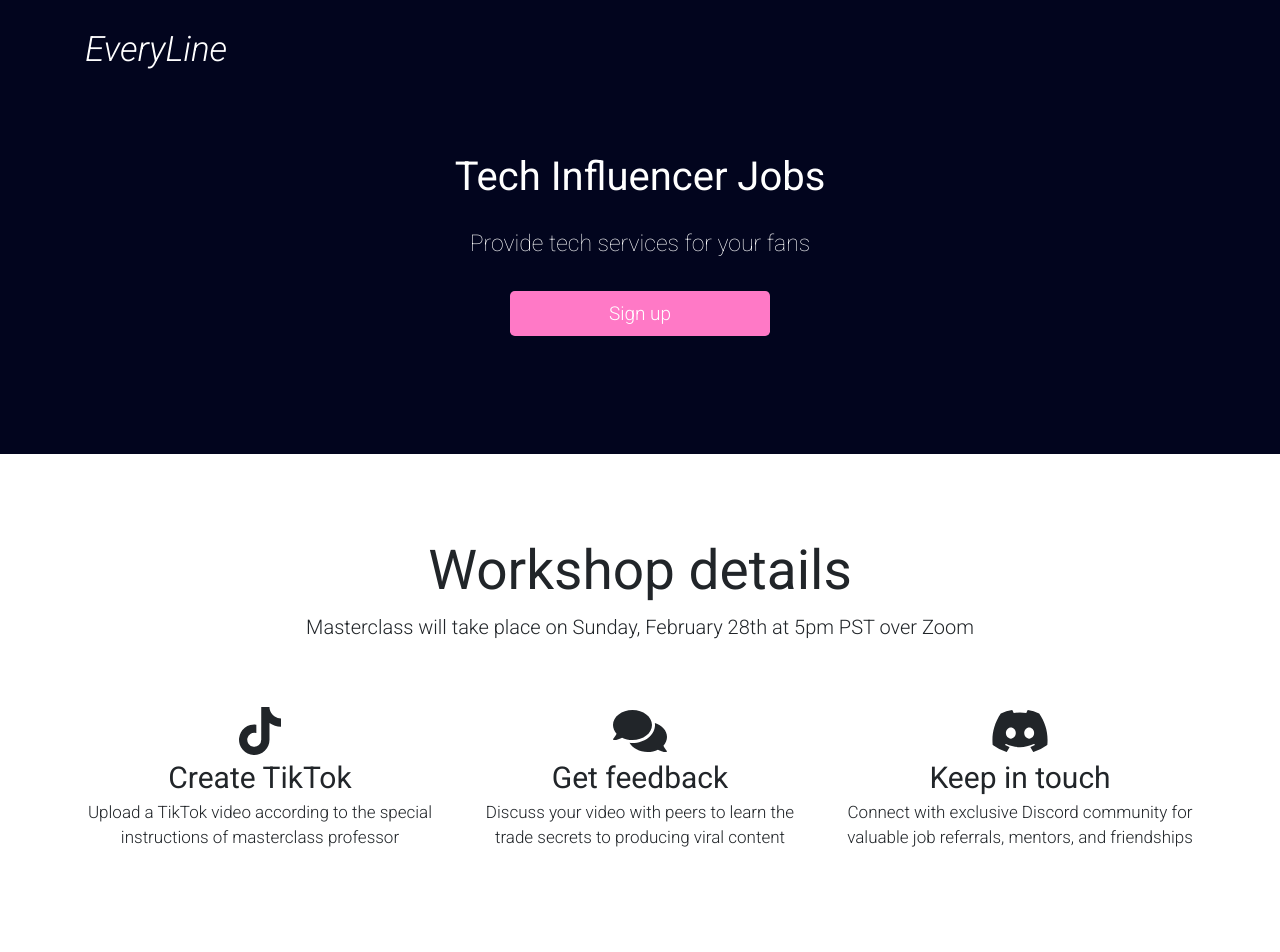
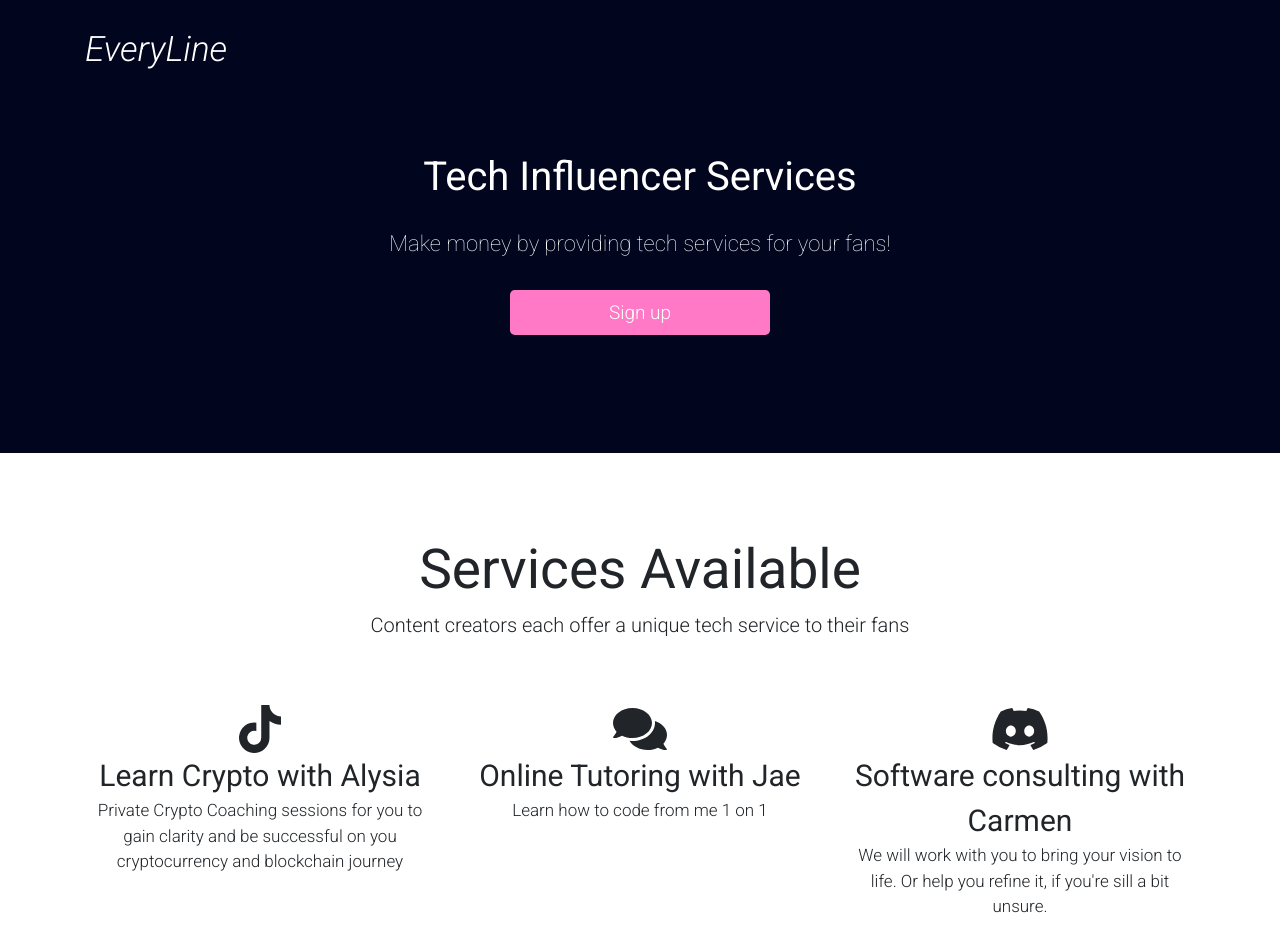
Before and after one commit to andrewroblesdev/EveryLine, a Next.js app: page / in a window 1280 px wide. Shown: the top 952 px of the page. Built offline with nearby package versions, Linux system fonts and the light colour scheme.

Commit message:
Update descriptions of tech influencer services

```diff
--- a/components/landing/about/about.js
+++ b/components/landing/about/about.js
@@ -9,10 +9,10 @@ export default function About() {
             <div className={`row justify-content-center`}>
                 <div className={`col text-center`}>
                     <div className={`${styles.title}`}>
-                        Workshop details
+                       Services Available
                     </div>
                     <div className={`${styles.medium}`}>
-                    Masterclass will take place on Sunday, February 28th at 5pm PST over Zoom
+                        Content creators each offer a unique tech service to their fans
                     </div>
                 </div>
             </div>
@@ -22,10 +22,10 @@ export default function About() {
                     <i className={`fab fa-tiktok fa-3x`}></i>
 
                     <div className={`${styles.subtitle}`}>
-                        Create TikTok
+                        Learn Crypto with Alysia
                     </div>
                     <div className={`${styles.small}`}>
-                        Upload a TikTok video according to the special instructions of masterclass professor
+                        Private Crypto Coaching sessions for you to gain clarity and be successful on you cryptocurrency and blockchain journey
                     </div>
                 </div>
                 <div className={`col text-center mb-5 ${styles.info}`}>
@@ -33,10 +33,10 @@ export default function About() {
                         <i className={`fas fa-comments fa-3x`}></i>
                     </div>
                     <div className={`${styles.subtitle}`}>
-                        Get feedback
+                       Online Tutoring with Jae
                     </div>
                     <div className={`${styles.small}`}>
-                        Discuss your video with peers to learn the trade secrets to producing viral content
+                      Learn how to code from me 1 on 1
                     </div>
                 </div>
                 <div className={`col text-center ${styles.info}`}>
@@ -44,10 +44,10 @@ export default function About() {
                         <i className={`fab fa-discord fa-3x`}></i>
                     </div>
                     <div className={`${styles.subtitle}`}>
-                       Keep in touch
+                       Software consulting with Carmen
                     </div>
                     <div className={`${styles.small}`}>
-                        Connect with exclusive Discord community for valuable job referrals, mentors, and friendships
+                        We will work with you to bring your vision to life. Or help you refine it, if you're sill a bit unsure.
                     </div>
                 </div>
             </div>
--- a/components/landing/landing.js
+++ b/components/landing/landing.js
@@ -15,10 +15,10 @@ export default function Landing() {
                     <a>EveryLine</a>
                 </div>
                     <div className={`${ styles.description }`}>
-                      Tech Influencer Jobs
+                      Tech Influencer Services
                     </div>
                     <div className={`${ styles.text }`}>
-                      Provide tech services for your fans
+                      Make money by providing tech services for your fans!
                     </div>
                     <div className="text-center">
                       <Link href="https://launchpass.com/everyline/tech-tok-masterclass">
--- a/components/landing/landing.module.css
+++ b/components/landing/landing.module.css
@@ -35,7 +35,7 @@
 .text {
     font-family: 'Roboto', sans-serif;
     font-weight: 100;
-    font-size: 23px;
+    font-size: 22px;
     margin-top: 20px;
     margin-bottom: 20px;
     padding-bottom: 10px;
@@ -74,7 +74,7 @@
 
     .description {
         padding-top: 30px;
-        font-size: 34px;
+        font-size: 31px;
         font-weight: 400;
     }
 
```
